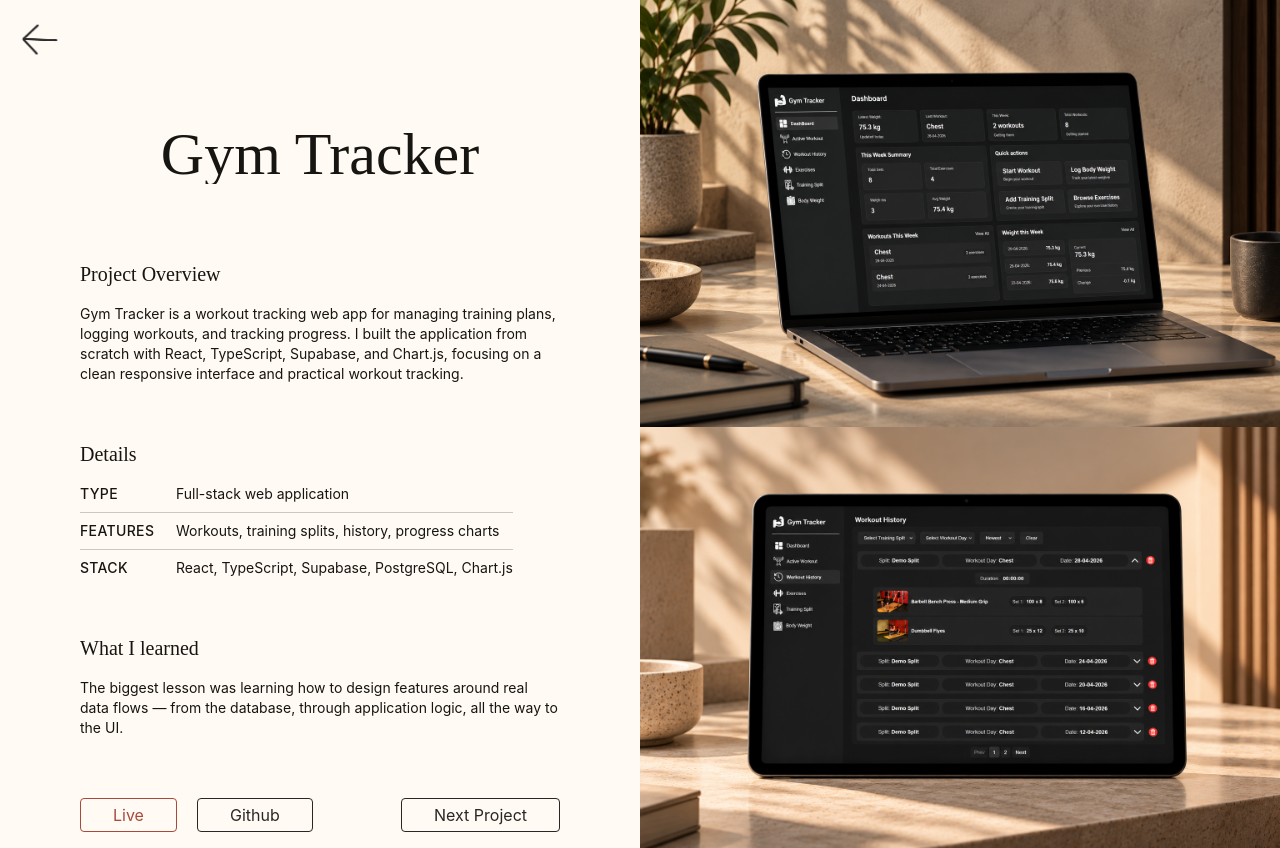
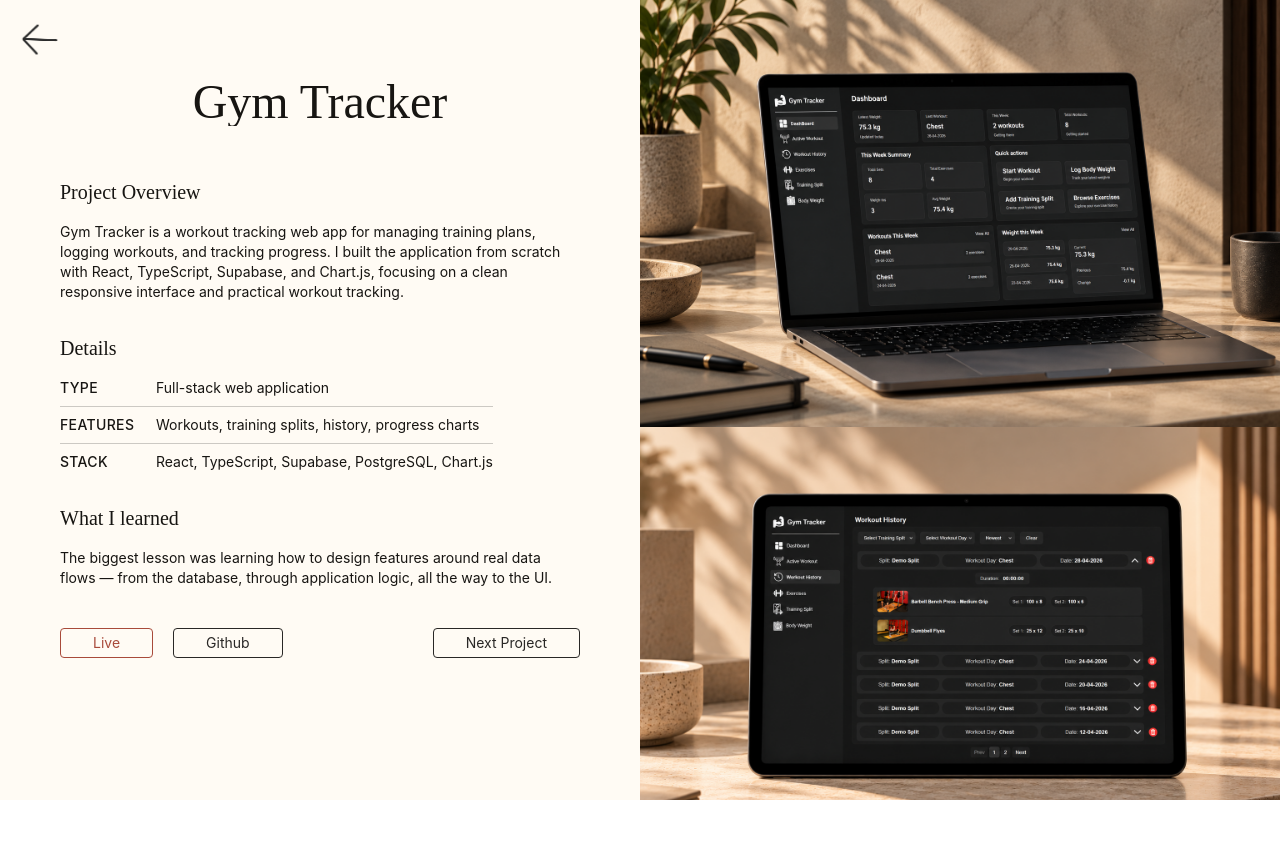
Before and after one commit to Luan2118/portfolio-v2, a React (Vite) app: page /gym-tracker in a window 1280 px wide. After the commit the page ends 800 px from the top, so only its background shows below. Built offline with nearby package versions, Linux system fonts and the light colour scheme.

Commit message:
style: improve responsive design for projects page

```diff
--- a/src/pages/Projects/components/ProjectLayout.tsx
+++ b/src/pages/Projects/components/ProjectLayout.tsx
@@ -55,7 +55,7 @@ function ProjectLayout({ title, overview, type, features, stack, lesson, images,
 
       <div className={`contents xl:flex xl:flex-col ${isDark ? 'bg-[#171512]' : 'bg-[#FFFBF4]'}`}>
 
-        <Link to='/' className="mb-15 w-10 xl:w-12 mt-4 xl:ml-4">
+        <Link to='/' className="mb-8 2xl:mb-15 w-10 xl:w-12 mt-4 xl:ml-4 w-[clamp(20px,3vw,30px)] h-[clamp(20px,3vw,30px)]">
           <motion.img
             variants={buttonVariant}
             src={isDark ? whiteArrow : blackArrow}
@@ -63,12 +63,12 @@ function ProjectLayout({ title, overview, type, features, stack, lesson, images,
         </Link>
 
 
-        <div className="order-1 flex flex-col gap-4 md:gap-10 xl:px-20 2xl:px-35 ">
+        <div className="order-1 flex flex-col gap-4 2xl:gap-10 xl:px-15 2xl:px-35 ">
 
           <div className="overflow-hidden">
             <motion.h1
               variants={item}
-              className="text-4xl md:text-5xl lg:text-6xl font-[Judson] text-center">
+              className="text-3xl md:text-4xl xl:text-5xl 2xl:text-6xl font-[Judson] text-center">
               {title}
             </motion.h1>
           </div>
@@ -123,7 +123,7 @@ function ProjectLayout({ title, overview, type, features, stack, lesson, images,
               <div>
                 <motion.p
                   variants={item}
-                  className="text-xl lg:text-xl font-[Judson] py-4">
+                  className="text-lg xl:text-xl font-[Judson] py-4">
                   What I learned
                 </motion.p>
 
@@ -138,7 +138,7 @@ function ProjectLayout({ title, overview, type, features, stack, lesson, images,
         </div>
 
         {isInProgress ? null :
-          <div className="order-3 pb-4 flex justify-between  mt-10  xl:px-20 2xl:px-35  xl:mt-15 ">
+          <div className="order-3 pb-4 flex justify-between  mt-10  xl:px-15 2xl:px-35">
             <div className="flex gap-2 md:gap-5">
               <ProjectLink label="Live" theme={theme} projectPath={livePath} />
               <ProjectLink label="Github" theme={theme} projectPath={gitHubPath} />
@@ -146,7 +146,7 @@ function ProjectLayout({ title, overview, type, features, stack, lesson, images,
             <Link to={linkPath}>
               <motion.div
                 variants={buttonVariant}
-                className={`text-xs xs:text-sm sm:text-base rounded-sm border py-1 px-3 xs:px-6 md:px-8 ${linkStyle}`}
+                className={`text-xs xs:text-sm 2xl:text-base rounded-sm border py-1 px-3 xs:px-6 md:px-8 ${linkStyle}`}
               >
                 Next Project
               </motion.div>
--- a/src/pages/Projects/components/ProjectLink.tsx
+++ b/src/pages/Projects/components/ProjectLink.tsx
@@ -24,7 +24,7 @@ function ProjectLink({ label, theme, projectPath, }: ProjectLinkProps) {
     href={projectPath}
     target='_blank'
     rel="noopener noreferrer"
-    className={`text-xs xs:text-sm sm:text-base border rounded-sm py-1 px-3 xs:px-6 md:px-8 ${buttonStyle}`}>
+    className={`text-xs xs:text-sm 2xl:text-base border rounded-sm py-1 px-3 xs:px-6 md:px-8 ${buttonStyle}`}>
       {label}
     </motion.a>
   )
```
